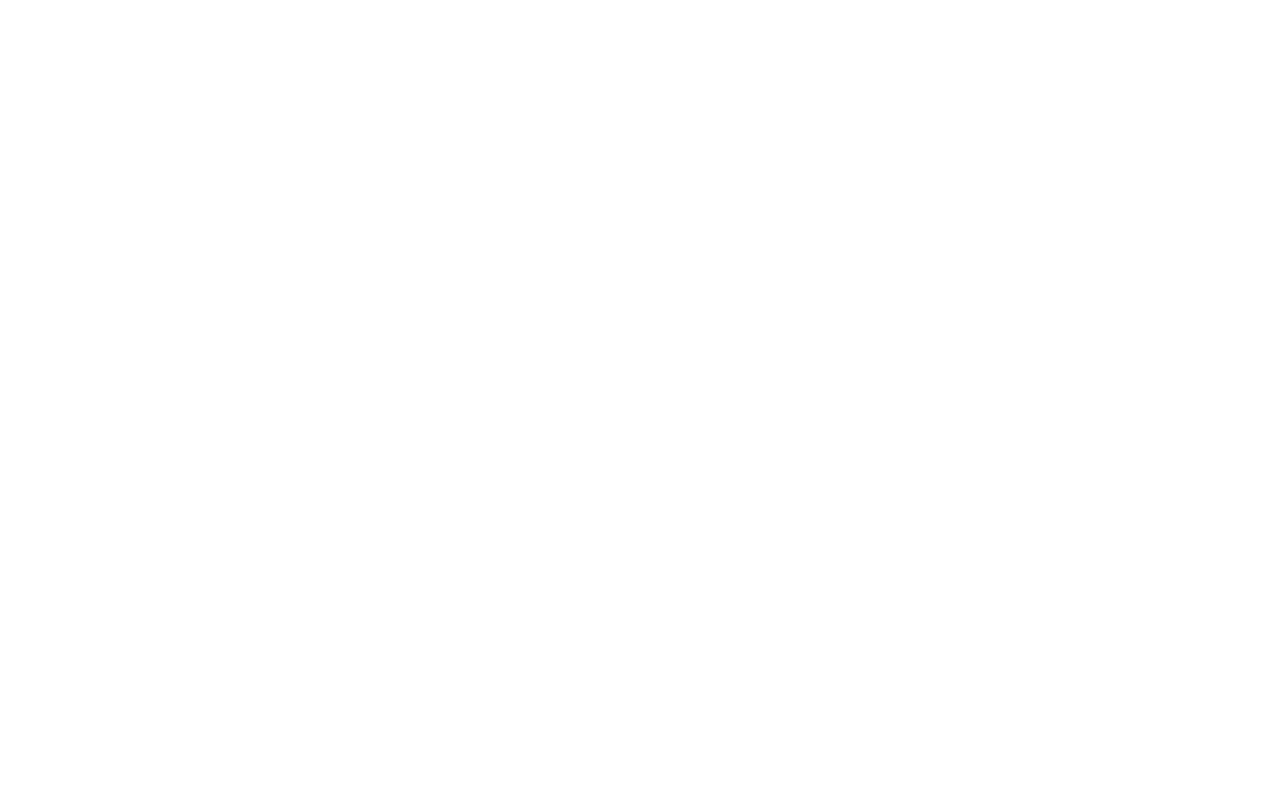
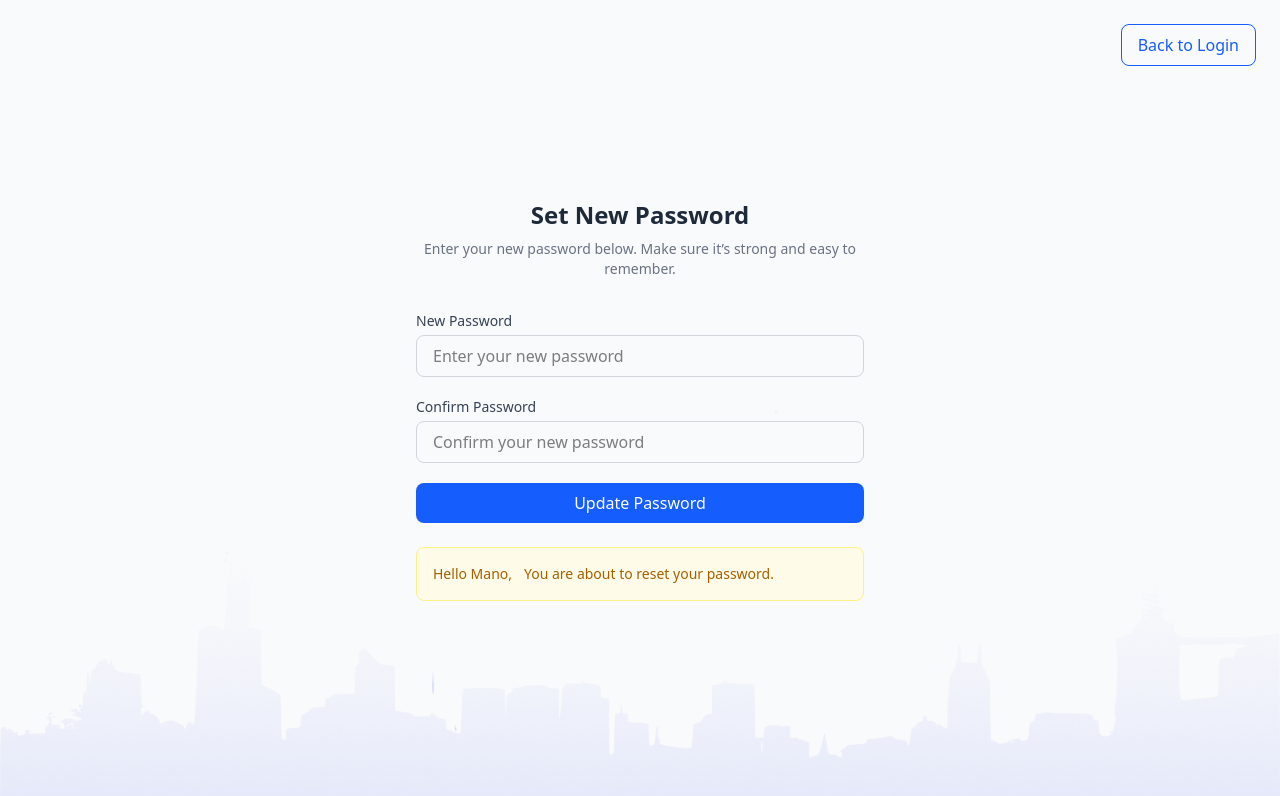
Before and after one commit to pku-wtag/WellTask_Frontend, a React (Vite) app in the folder WellTask_Frontend/: page /reset-password in a window 1280 px wide. Before the commit this address had no page. Shown: the top 796 px of the page. Built offline with nearby package versions, Linux system fonts and the light colour scheme.

Commit message:
Add Forget password reset password verfiy code page design

```diff
--- a/WellTask_Frontend/src/App.tsx
+++ b/WellTask_Frontend/src/App.tsx
@@ -7,6 +7,9 @@
 
 import SignupPage from "./pages/SignupPage";
 import LoginPage from "./pages/LoginPage";
+import ForgotPasswordPage from "./pages/ForgotPasswordPage";
+import VerifyCodePage from "./pages/VerifyCodePage";
+import ResetPasswordPage from "./pages/ResetPasswordPage";
 
 function App() {
   return (
@@ -15,6 +18,9 @@
         <Route path="/" element={<Navigate to="/login" />} />
         <Route path="/login" element={<LoginPage />} />
         <Route path="/signup" element={<SignupPage />} />
+        <Route path="/forgot-password" element={<ForgotPasswordPage />} />
+        <Route path="/verify-code" element={<VerifyCodePage />} />
+        <Route path="/reset-password" element={<ResetPasswordPage />} />
       </Routes>
     </Router>
   );
--- /dev/null
+++ b/WellTask_Frontend/src/components/common/AuthCardLayout.tsx
@@ -0,0 +1,54 @@
+import React from "react";
+import { Button } from "../ui/Button";
+import { Link } from "react-router-dom";
+
+interface AuthCardLayoutProps {
+  title: string;
+  description?: string;
+  children: React.ReactNode;
+  topRightLink?: { label: string; to: string };
+  alert?: { title?: string; message: string };
+}
+
+export function AuthCardLayout({
+  title,
+  description,
+  children,
+  topRightLink,
+  alert,
+}: AuthCardLayoutProps) {
+  return (
+    <div className="min-h-screen bg-gray-50 flex flex-col items-center justify-center p-6 relative overflow-hidden">
+
+      {topRightLink && (
+        <div className="absolute top-6 right-6">
+          <Link to={topRightLink.to}>
+            <Button variant="outline">{topRightLink.label}</Button>
+          </Link>
+        </div>
+      )}
+
+      {/* Card content */}
+      <div className="w-full max-w-md text-center z-10">
+        <h2 className="text-2xl font-bold text-gray-800 mb-2">{title}</h2>
+        {description && <p className="text-sm text-gray-500 mb-8">{description}</p>}
+
+        {children}
+
+        {alert && (
+          <div className="mt-6 p-4 rounded-lg bg-yellow-50 border border-yellow-200 flex items-center gap-3 text-sm text-yellow-700">
+            {alert.title && <span className="font-medium">{alert.title}</span>}
+            {alert.message}
+          </div>
+        )}
+      </div>
+
+
+      <img
+        src="/bg.png"
+        alt="Background"
+        className="absolute bottom-0 left-0 w-full object-cover pointer-events-none select-none"
+      />
+    </div>
+  );
+}
--- /dev/null
+++ b/WellTask_Frontend/src/components/ui/OTPInput.tsx
@@ -0,0 +1,19 @@
+interface OTPInputProps {
+  length?: number;
+}
+
+export function OTPInput({ length = 6 }: OTPInputProps) {
+  return (
+    <div className="flex justify-center gap-3">
+      {Array.from({ length }).map((_, idx) => (
+        <input
+          key={idx}
+          type="text"
+          maxLength={1}
+          className="w-12 h-12 text-center text-lg font-semibold border border-gray-300 rounded-lg
+                     focus:ring-2 focus:ring-blue-500 focus:border-blue-500 outline-none"
+        />
+      ))}
+    </div>
+  );
+}
--- /dev/null
+++ b/WellTask_Frontend/src/pages/ForgotPasswordPage.tsx
@@ -0,0 +1,53 @@
+import { AuthCardLayout } from "../components/common/AuthCardLayout";
+import { Button } from "../components/ui/Button";
+import { Input } from "../components/ui/Input";
+
+export default function ForgotPasswordPage() {
+  const layoutObj = {
+    title: "Forgot Password?",
+    description:
+      "We are sorry to hear that happened. Don’t be sad, we could help you get back to productivity in no time.",
+    topRightLink: { label: "Create Account", to: "/signup" },
+    alert: {
+      title: "Hello Mano,",
+      message: "You need to send a recovery link to this email!",
+    },
+  };
+
+  const formObj = {
+    fields: [
+      {
+        id: "email",
+        name: "email",
+        label: "Email Address",
+        type: "email",
+        placeholder: "Enter your email",
+      },
+    ],
+    submitText: "Next",
+  };
+
+  return (
+    <AuthCardLayout
+      title={layoutObj.title}
+      description={layoutObj.description}
+      topRightLink={layoutObj.topRightLink}
+      alert={layoutObj.alert}
+    >
+      <form className="space-y-5 text-left">
+        {formObj.fields.map((field) => (
+          <Input
+            key={field.id}
+            id={field.id}
+            name={field.name}
+            type={field.type}
+            label={field.label}
+            placeholder={field.placeholder}
+            fullWidth
+          />
+        ))}
+        <Button fullWidth>{formObj.submitText}</Button>
+      </form>
+    </AuthCardLayout>
+  );
+}
--- /dev/null
+++ b/WellTask_Frontend/src/pages/ResetPasswordPage.tsx
@@ -0,0 +1,57 @@
+import { AuthCardLayout } from "../components/common/AuthCardLayout";
+import { Button } from "../components/ui/Button";
+import { Input } from "../components/ui/Input";
+
+export default function ResetPasswordPage() {
+
+  const layoutObj = {
+    title: "Set New Password",
+    description: "Enter your new password below. Make sure it’s strong and easy to remember.",
+    topRightLink: { label: "Back to Login", to: "/login" },
+    alert: { title: "Hello Mano,", message: "You are about to reset your password." },
+  };
+
+  const formObj = {
+    fields: [
+      {
+        id: "password",
+        name: "password",
+        label: "New Password",
+        type: "password",
+        placeholder: "Enter your new password",
+      },
+      {
+        id: "confirmPassword",
+        name: "confirmPassword",
+        label: "Confirm Password",
+        type: "password",
+        placeholder: "Confirm your new password",
+      },
+    ],
+    submitText: "Update Password",
+  };
+
+  return (
+    <AuthCardLayout
+      title={layoutObj.title}
+      description={layoutObj.description}
+      topRightLink={layoutObj.topRightLink}
+      alert={layoutObj.alert}
+    >
+      <form className="space-y-5 text-left">
+        {formObj.fields.map((field) => (
+          <Input
+            key={field.id}
+            id={field.id}
+            name={field.name}
+            type={field.type}
+            label={field.label}
+            placeholder={field.placeholder}
+            fullWidth
+          />
+        ))}
+        <Button fullWidth>{formObj.submitText}</Button>
+      </form>
+    </AuthCardLayout>
+  );
+}
--- /dev/null
+++ b/WellTask_Frontend/src/pages/VerifyCodePage.tsx
@@ -0,0 +1,44 @@
+import { AuthCardLayout } from "../components/common/AuthCardLayout";
+import { Button } from "../components/ui/Button";
+import { OTPInput } from "../components/ui/OTPInput";
+
+export default function VerifyCodePage() {
+  const layoutObj = {
+    title: "Verify Code",
+    description:
+      "We’ve sent a 6-digit verification code to your email. Enter it below to continue.",
+    topRightLink: { label: "Back to Login", to: "/login" },
+    alert: {
+      title: "Hello Mano,",
+      message: "Check your inbox for the verification code!",
+    },
+  };
+
+  const formObj = {
+    fields: [
+      {
+        type: "otp",
+        length: 6,
+      },
+    ],
+    submitText: "Verify & Continue",
+  };
+
+  return (
+    <AuthCardLayout
+      title={layoutObj.title}
+      description={layoutObj.description}
+      topRightLink={layoutObj.topRightLink}
+      alert={layoutObj.alert}
+    >
+      <form className="space-y-6 text-left">
+        {formObj.fields.map((field, index) =>
+          field.type === "otp" ? (
+            <OTPInput key={index} length={field.length} />
+          ) : null
+        )}
+        <Button fullWidth>{formObj.submitText}</Button>
+      </form>
+    </AuthCardLayout>
+  );
+}
```
Also changed, not shown: WellTask_Frontend/public/bg.png (added).
